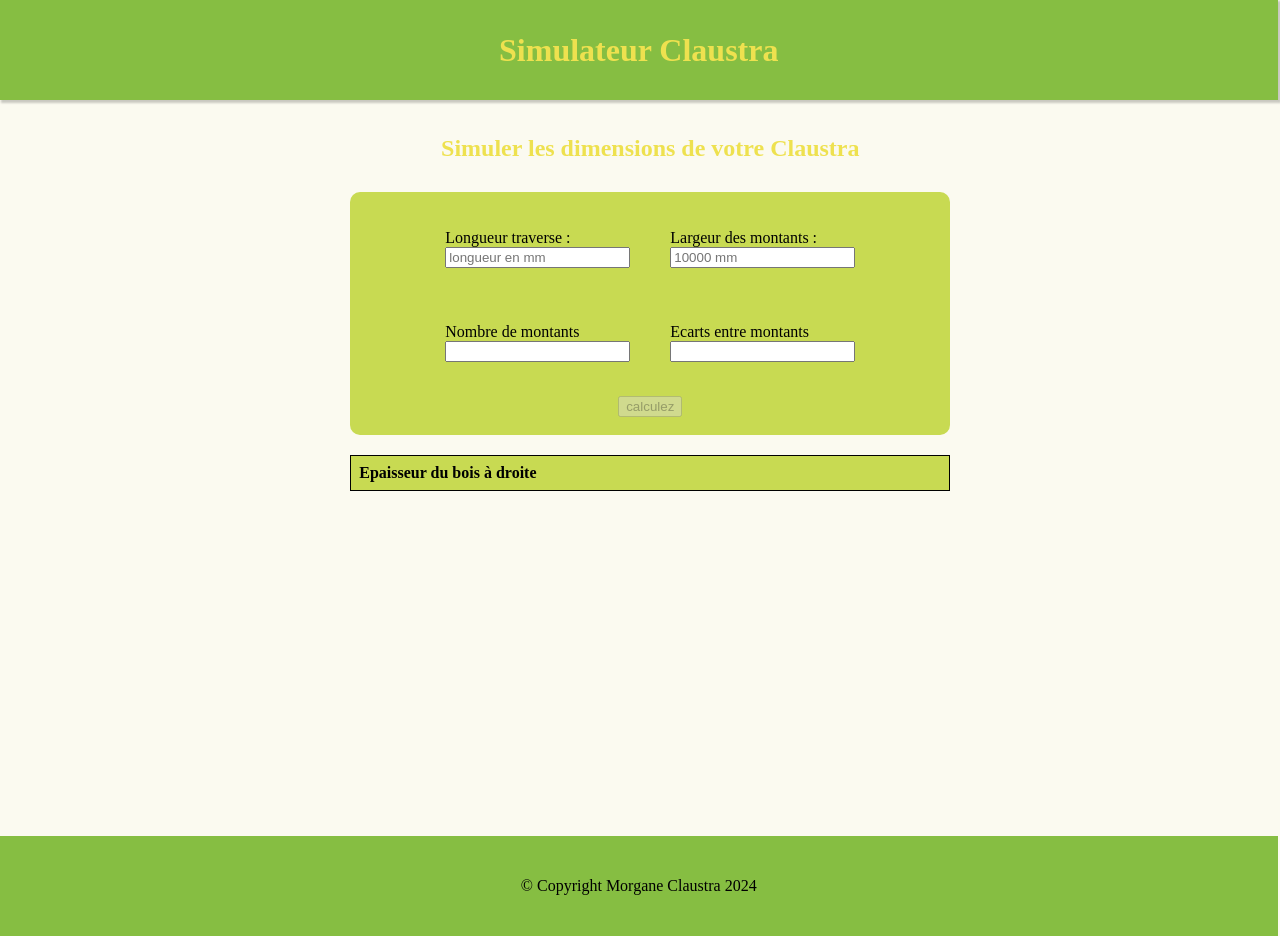
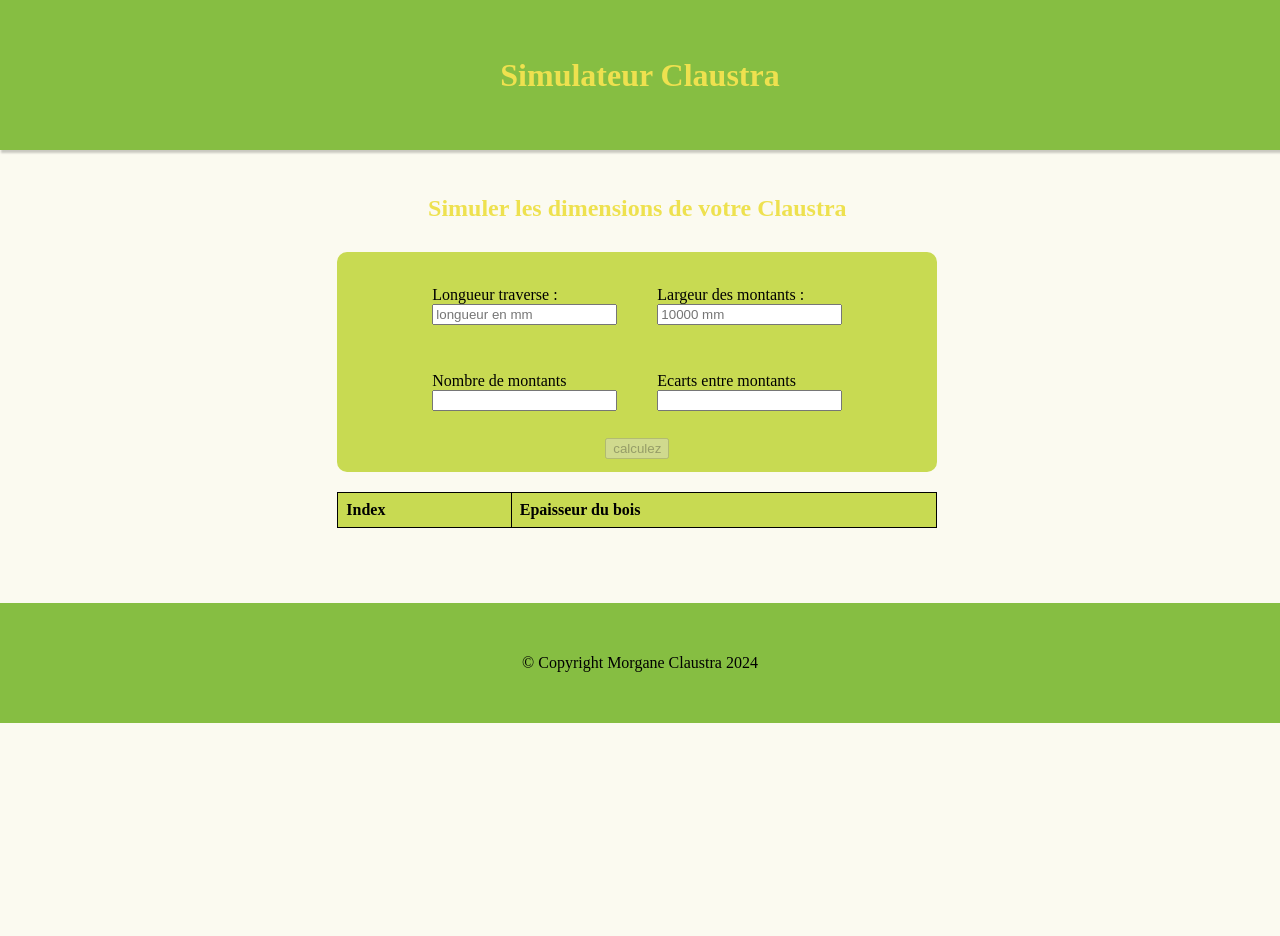
Before and after one commit to Mauh33/utilitaire-claustra, a React (Vite) app: page / in a window 1280 px wide. After the commit the page ends 800 px from the top, so only its background shows below. Built offline with nearby package versions, Linux system fonts and the light colour scheme.

Commit message:
[Main] #4/feat/styles: ajout calcul épaisseur bois, modification style

```diff
--- a/src/components/Form/Simulation-form.jsx
+++ b/src/components/Form/Simulation-form.jsx
@@ -6,42 +6,73 @@ export default function SimulationForm() {
     length: "",
     width: "",
     nbrOfFence: "",
+    thickness: "",
   });
   const [gap, setGap] = useState("");
   const [calculations, setCalculations] = useState([]);
+  const [isButtonClicked, setIsButtonClicked] = useState(false);
   const isCalculationDisabled =
     !values.length || !values.width || !values.nbrOfFence;
 
   const calculateGap = (length, width, nbrOfFence) => {
-    const gapValue = (length - (width * nbrOfFence)) / (nbrOfFence - 1);
-    console.log("calcul de l'écart", gapValue);
+    const gapValue = (length - width * nbrOfFence) / (nbrOfFence - 1);
     return gapValue.toFixed(2);
   };
 
-  const addNewValueInCalcul = e => {
+  const calculateWoodThickness = (width, gap) => {
+    let woodThickness = [0];
+    for (let i = 1; i <= 38; i++) {
+      woodThickness.push(
+        (woodThickness[i - 1] || 0) + parseFloat(width) + parseFloat(gap)
+      );
+    }
+    return woodThickness;
+  };
+
+  const addNewValueInCalcul = (e) => {
     e.preventDefault();
 
-    const { length, width, nbrOfFence } = values;
+    const { length, width, nbrOfFence, thickness } = values;
 
     if (length && width && nbrOfFence) {
-      const calculatedGap = calculateGap(length, width, nbrOfFence);
-      setGap(calculatedGap);
-      setCalculations([...calculations, { gap: calculatedGap }]);
+      let definitiveGap = calculateGap(
+        parseFloat(length),
+        parseFloat(width),
+        nbrOfFence
+      );
+      setGap(definitiveGap);
+      const woodThickness = calculateWoodThickness(
+        width,
+        definitiveGap,
+        parseFloat(thickness) || 0
+      );
+      setCalculations([{ gap: definitiveGap, thickness: woodThickness }]);
+      setIsButtonClicked(true);
+    } else {
+      setCalculations([{thickness}]);
     }
   };
 
   useEffect(() => {
-    const { length, width, nbrOfFence } = values;
 
-    if (length && width && nbrOfFence) {
-      const calculatedGap = calculateGap(
+      const { length, width, nbrOfFence, thickness } = values;
+      const definitiveGap = calculateGap(
         parseFloat(length),
         parseFloat(width),
         parseInt(nbrOfFence)
       );
-      setGap(calculatedGap);
+      setGap(definitiveGap);
+      if (isButtonClicked) {
+      const woodThickness = calculateWoodThickness(
+        values.width,
+        definitiveGap,
+        thickness
+      );
+      setCalculations([
+        { gap: parseFloat(definitiveGap), thickness: woodThickness },
+      ]);
     }
-  }, [values]);
+  }, [isButtonClicked, values]);
 
   return (
     <div className='flex-bloc-column-center-start'>
@@ -96,14 +127,15 @@ export default function SimulationForm() {
       <table className='table-result'>
         <thead>
           <tr>
-            <th>Epaisseur du bois à droite</th>
+            <th>Index</th>
+            <th>Epaisseur du bois</th>
           </tr>
         </thead>
         <tbody>
-          {calculations.map((calculation, index) => (
+        {calculations[0]?.thickness?.map((thickness, index) => (
             <tr key={index}>
-              <th>{index + 1}</th>
-              <td>{calculation.gap}</td>
+              <td>{index + 1}</td>
+              <td>{thickness.toFixed(2)}</td>
             </tr>
           ))}
         </tbody>
--- a/src/style/_index.scss
+++ b/src/style/_index.scss
@@ -16,7 +16,7 @@ body {
 #root {
   position: relative;
   @include grid(
-    $rows: auto repeat(12, 7vh),
+    $rows: repeat(auto-fill, 18vh),
     $columns: 9vw repeat(6, 14vw),
     $gap: 5px
   );
@@ -43,7 +43,7 @@ h2 {
   }
 
   #root {
-    @include grid($columns: 10vw repeat(12, 8.2vw), $gap: 10px);
+    @include grid($rows: 20vh repeat(auto-fill, 10vw) ,$columns: 8vw repeat(11, auto), $gap: 10px);
   }
 
   .main-content {
--- a/src/style/components-style/_footer.scss
+++ b/src/style/components-style/_footer.scss
@@ -2,7 +2,7 @@
 @import "../mixins/mixins";
 
 .footer {
-  min-height: 100px;
+  min-height: 120px;
   grid-row: 13/14;
   grid-column: 1/8;
   @include flexbox(
@@ -16,7 +16,7 @@
 
 @include from(sm) {
   .footer {
-    grid-column: 1/12;
-    grid-row: 13;
+    grid-column: 1/13;
+    grid-row: 13/14;
   }
 }
--- a/src/style/components-style/_header.scss
+++ b/src/style/components-style/_header.scss
@@ -6,6 +6,7 @@
 .header {
   position: relative;
   min-height: 100px;
+  max-height: 150px;
   grid-column: 1/8;
   grid-row: 1;
   @include flexbox($direction: row, $wrap: nowrap, $justify: center, $align: center);
@@ -15,7 +16,7 @@
 
 @include from(sm) {
   .header {
-    grid-column: 1/12;
+    grid-column: 1/13;
     grid-row: 1;
   }
 }
--- a/src/style/components-style/_simulation-form.scss
+++ b/src/style/components-style/_simulation-form.scss
@@ -61,9 +61,9 @@
 @include from(md) {
   .form-simulation-bloc {
     max-width: 600px;
-    min-width: 300px;
+    height: 10%;
+    min-height: 200px;
     width: auto;
-    height: 55%;
     max-height: 600px;
   }
 }
--- a/src/style/pages/_homepage.scss
+++ b/src/style/pages/_homepage.scss
@@ -11,7 +11,10 @@
     $align: center,
     $gap: 10px
   );
+
   width: 100%;
+  min-width: 280px;
   height: 100%;
   margin: 20px auto;
+
 }
```
